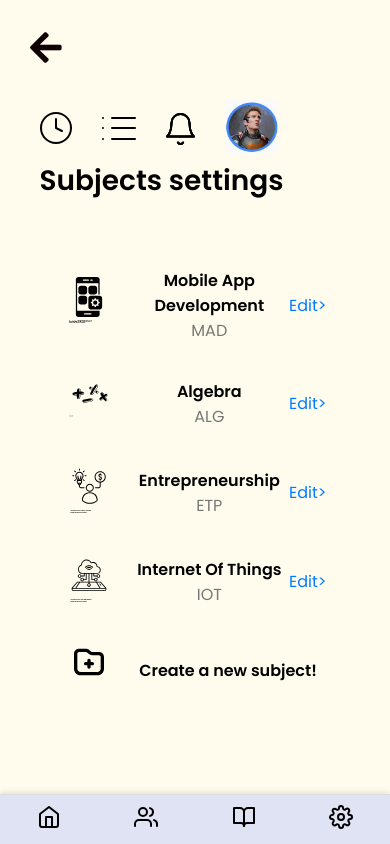
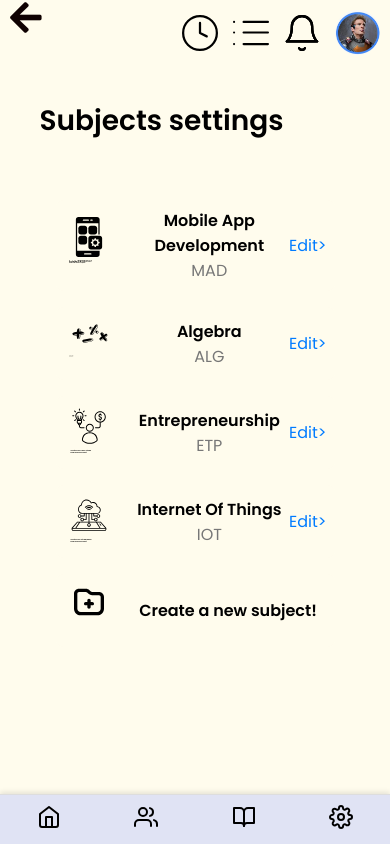
Before and after one commit to TanChunChong/SBM-Project-1, a website: page html/subjectSettings.html in a window 390 px wide. Drawn offline with Linux system fonts and the light colour scheme.

Commit message:
subjectSettings html and css updated

```diff
--- a/css/subjectSettings.css
+++ b/css/subjectSettings.css
@@ -31,8 +31,8 @@ body {
 
 .go-back {
     position: absolute;
-    margin-top: 30px;
-    margin-left: 20px;
+    top: 20px;
+    left: 20px;
 }
 
 .go-back i {
@@ -40,33 +40,25 @@ body {
     font-size: 36px;
 }
 
-.topIcons {
+.icons {
     display: flex;
-    justify-content: space-between;
     align-items: center;
+    position: absolute;
+    top: 20px;
+    right: 20px;
 }
 
-.topIconsRight {
-    display: flex;
-    gap: 20px;
+.icons .icon {
+    margin-left: 15px;
+    width: 32px;
+    height: 32px;
 }
 
-.first{
-    position: relative;
-    top: 12px;
-    padding-right: 10px;
-}
-
-.second{
-    position: relative;
-    top: 17px;
-    padding-right: 10px;
-}
-
-.third{
-    position: relative;
-    top: 13px;
-    padding-right: 10px;
+.profile-icon {
+    margin-left: 15px;
+    width: 40px;
+    height: 40px;
+    border-radius: 50%;
 }
 
 .container {
@@ -77,31 +69,6 @@ body {
     margin-top: 80px;
     overflow-y: auto;
     height: calc(100vh - 100px);
-}
-
-.icons {
-    display: flex;
-    align-items: center;
-    position: absolute;
-    margin-top: 30px;
-    right: 20px;
-}
-
-.icons .icon {
-    margin-left: 15px;
-    border-radius: 50%;
-}
-
-.icons .icon img {
-    width: 50px;
-    height: 50px;
-}
-
-.profile-icon {
-    margin-left: 15px;
-    width: 32px;
-    height: 32px;
-    border-radius: 50%;
 }
 
 main {
@@ -171,17 +138,21 @@ main {
     }
 
     .icons {
-        top: 0;
+        top: 10px;
         right: 10px;
     }
 
     .icons .icon {
-        width: 24px;
-        height: 24px;
+        width: 36px;
+        height: 36px;
     }
 
     .profile-icon {
-        width: 32px;
-        height: 32px;
+        width: 45px;
+        height: 45px;
+    }
+
+    .container {
+        margin-top: 80px;
     }
 }
--- a/html/subjectSettings.html
+++ b/html/subjectSettings.html
@@ -14,13 +14,11 @@
             <i class="fas fa-arrow-left"></i>
         </a>
 
-        <div class="topIcons">
-            <div class="topIconsRight">
-                <a href="timer.html"><img src="../resources/clock.svg" class="first"></a>
-                <a href="timer.html"><img src="../resources/list.svg" class="second"></a>
-                <a href="notifications.html"><img src="../resources/notifications.svg" class="third"></a>
-                <a href="userProfile.html"><img class="pfp" src="../resources/superhero.png"  height="53" width="53"></a>
-            </div>
+        <div class="icons">
+            <img src="../resources/clock.svg" alt="Clock Icon" class="icon">
+            <img src="../resources/list.svg" alt="List Icon" class="icon">
+            <img src="../resources/notifications.svg" alt="Notification Icon" class="icon">
+            <img src="../resources/superhero.png" alt="Profile Picture" class="profile-icon">
         </div>
 
         <div class="header-top">
```
